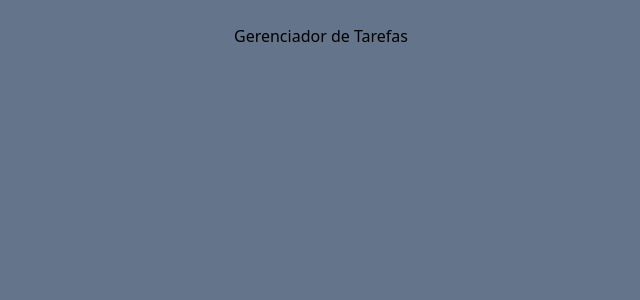
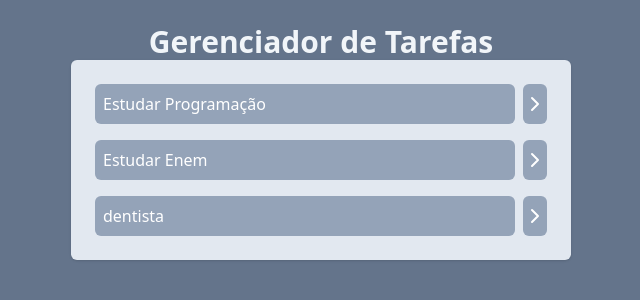
Before and after one commit to Samys003/TaksReact, a React (Vite) app: page / in a window 1280 px wide. Shown: the top 300 px of the page, without its empty margins (319-959 px from the left). Built offline with nearby package versions, Linux system fonts and the light colour scheme.

Commit message:
componente de tarefas criado, iniciado a funcionalidade do mesmo

```diff
--- a/package.json
+++ b/package.json
@@ -10,6 +10,7 @@
     "preview": "vite preview"
   },
   "dependencies": {
+    "lucide-react": "^0.435.0",
     "react": "^18.3.1",
     "react-dom": "^18.3.1"
   },
--- a/src/App.jsx
+++ b/src/App.jsx
@@ -1,7 +1,48 @@
+import { useState } from "react";
+import Tasks from "./components/Tasks";
+
 function App() {
+  const [tasks, setTasks] = useState([
+    {
+      id: 1,
+      text: "Estudar Programação",
+      description:
+        "as 15 horas do dia 24 preciso estudar react, aprender um pouco mais sobre node",
+      isCompleted: true,
+    },
+    {
+      id: 1,
+      text: "Estudar Enem",
+      description:
+        "hoje terei que ver alguns conceitos matematicos e montar o cronograma de biologia",
+      isCompleted: true,
+    },
+    {
+      id: 1,
+      text: "dentista",
+      description: "hoje as 15 horas preciso ir ao dentista fazer uma limpeza",
+      isCompleted: false,
+    },
+  ]);
+
+  function onTaskClick(taskId) {
+    const newTasks = tasks.map((task) => {
+      // validação da atualização da tarefa
+      if (task.id === taskId)
+        return { ...task, isCompleted: !task.isCompleted };
+
+      return task;
+    });
+  }
+
   return (
     <div className="w-screen h-screen bg-slate-500 flex justify-center p-6">
-      <h1 className="">Gerenciador de Tarefas</h1>
+      <div className="w-[500px]">
+        <h1 className="text-3xl text-slate-100 font-bold text-center">
+          Gerenciador de Tarefas
+        </h1>
+        <Tasks tasks={tasks} />
+      </div>
     </div>
   );
 }
--- /dev/null
+++ b/src/components/Tasks.jsx
@@ -0,0 +1,20 @@
+import { ChevronRightIcon } from "lucide-react";
+
+function Tasks(props) {
+  return (
+    <ul className="space-y-4 p-6 bg-slate-200 rounded-md shadow">
+      {props.tasks.map((task) => (
+        <li key={task.id} className="flex gap-2">
+          <button className="bg-slate-400 w-full text-white p-2 rounded-md text-left">
+            {task.text}
+          </button>
+          <button className="bg-slate-400 rounded-md text-white">
+            <ChevronRightIcon />
+          </button>
+        </li>
+      ))}
+    </ul>
+  );
+}
+
+export default Tasks;
```
Also changed, not shown: eslint.config.js (+18 -17 lines), src/components/Task.jsx (deleted), 1 other file (tests, documents, lock files or other folders).
